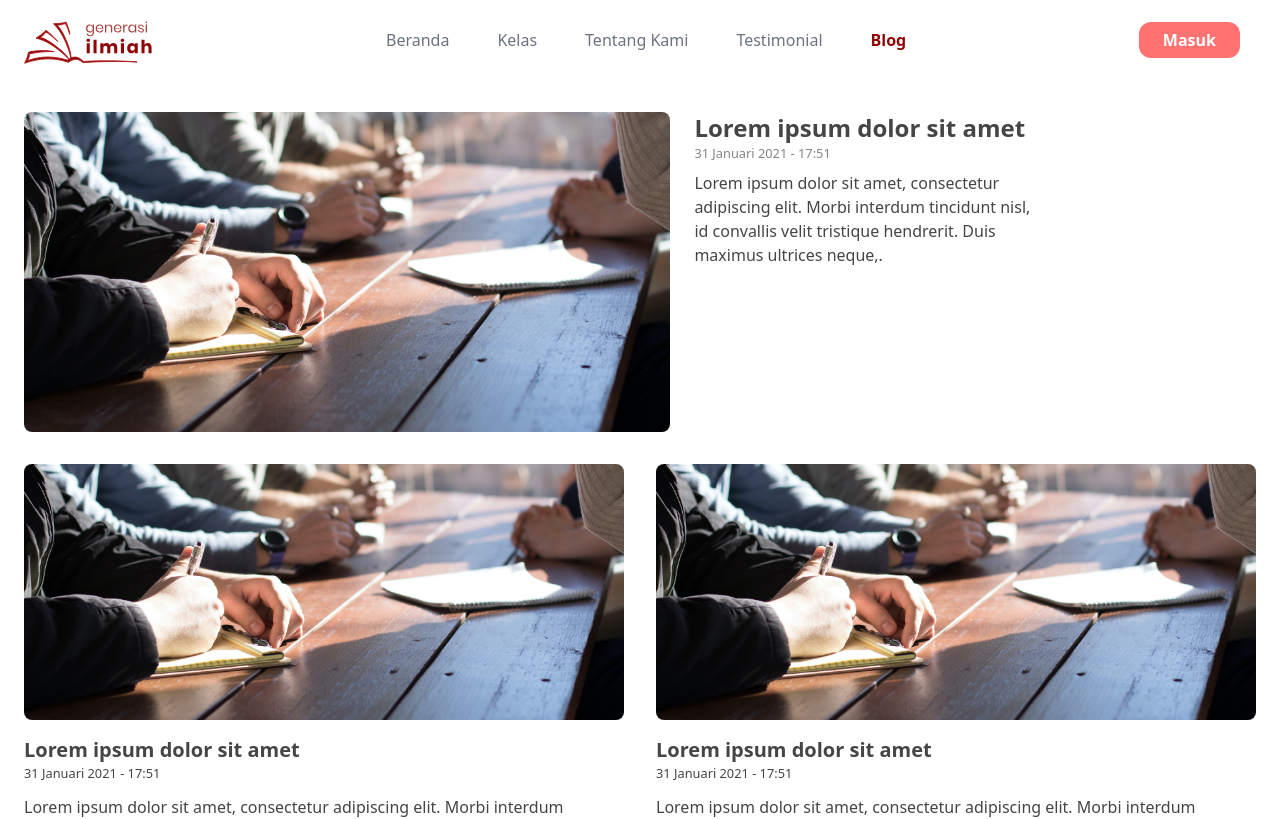
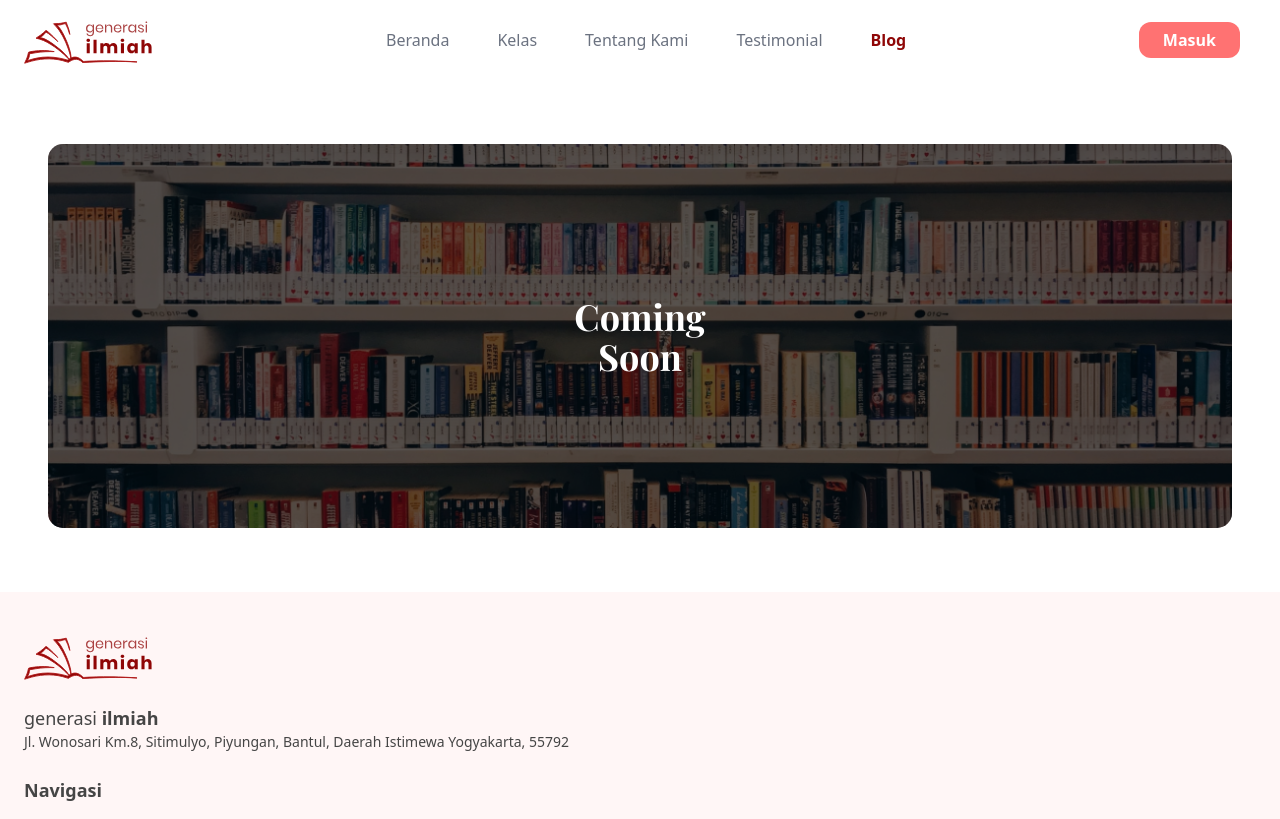
Before and after one commit to Generasiilmiah/generasiilmiah.com, a Next.js app: page /blog in a window 1280 px wide. Shown: the top 819 px of the page. Built offline with nearby package versions, Linux system fonts and the light colour scheme; no server answers.

Commit message:
Coming soon for blog and gitignore update

```diff
--- a/pages/blog.jsx
+++ b/pages/blog.jsx
@@ -2,17 +2,19 @@ import React from "react";
 import PropTypes from "prop-types";
 import BlogHighlight from "../components/BlogHighlight";
 import BlogItem from "../components/BlogItem";
+import ComingSoon from "../components/ComingSoon";
 
 function blog(props) {
   return (
     <div className="px-6 pt-8 md:container md:mx-auto">
-      <BlogHighlight />
+      {/* <BlogHighlight />
 
       <div className="md:grid md:grid-cols-2 md:gap-8">
         <BlogItem />
         <BlogItem />
         <BlogItem />
-      </div>
+      </div> */}
+      <ComingSoon bgImg="/assets/img/coming-soon.jpg" />
     </div>
   );
 }
```
Also changed, not shown: 1 other file (tests, documents, lock files or other folders).
